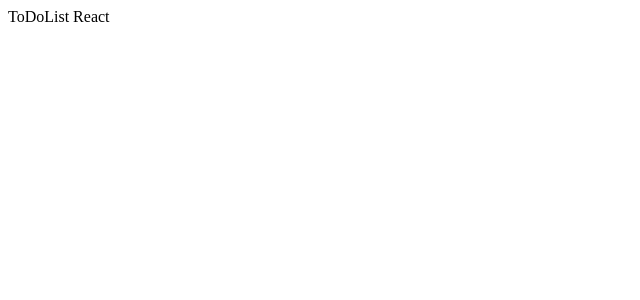
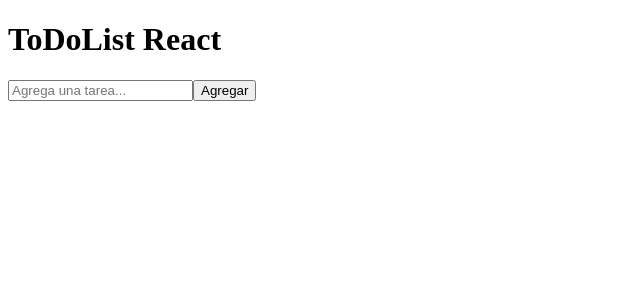
Before and after one commit to NicolasNakasone/ToDoList_React, a React (Vite) app: page / in a window 1280 px wide. Shown: the top 300 px of the page, without its empty margins (0-640 px from the left). Built offline with nearby package versions, Linux system fonts and the light colour scheme.

Commit message:
feat(form): finished form to add todos

```diff
--- a/src/App.tsx
+++ b/src/App.tsx
@@ -1,3 +1,34 @@
+import { useState } from "react";
+import "./App.css";
+import TextField from "./components/ToDoInput";
+
 export default function App() {
-  return <main>ToDoList React</main>;
+  const [toDo, setToDo] = useState("");
+  const [todos, setTodos] = useState<string[]>([]);
+
+  const handleAddToDo = () => {
+    if (toDo) {
+      setTodos((prevTodos) => [...prevTodos, toDo]);
+    }
+  };
+
+  return (
+    <main>
+      <h1>ToDoList React</h1>
+      <form
+        onSubmit={(e) => {
+          e.preventDefault();
+          handleAddToDo();
+        }}
+      >
+        <TextField {...{ toDo, setToDo }} />
+        <button type="submit">Agregar</button>
+      </form>
+      <ul>
+        {todos.map((toDo, index) => {
+          return <li key={index}>{toDo}</li>;
+        })}
+      </ul>
+    </main>
+  );
 }
--- /dev/null
+++ b/src/components/ToDoInput.tsx
@@ -0,0 +1,17 @@
+import { SetStateAction } from "react";
+
+interface ToDoInputProps {
+  toDo: string;
+  setToDo: (value: SetStateAction<string>) => void;
+}
+
+export default function ToDoInput({ toDo, setToDo }: ToDoInputProps) {
+  return (
+    <input
+      type="text"
+      value={toDo}
+      onChange={({ target: { value } }) => setToDo(value)}
+      placeholder="Agrega una tarea..."
+    />
+  );
+}
--- a/src/main.tsx
+++ b/src/main.tsx
@@ -1,6 +1,6 @@
 import React from "react";
 import ReactDOM from "react-dom/client";
-import App from "./App.tsx";
+import App from "./App";
 
 ReactDOM.createRoot(document.getElementById("root")!).render(
   <React.StrictMode>
--- a/tsconfig.json
+++ b/tsconfig.json
@@ -18,7 +18,11 @@
     "strict": true,
     "noUnusedLocals": true,
     "noUnusedParameters": true,
-    "noFallthroughCasesInSwitch": true
+    "noFallthroughCasesInSwitch": true,
+
+    "paths": {
+      "@/*": ["./src/*"]
+    }
   },
   "include": ["src"],
   "references": [{ "path": "./tsconfig.node.json" }]
--- a/vite.config.ts
+++ b/vite.config.ts
@@ -1,7 +1,13 @@
 import { defineConfig } from "vite";
 import react from "@vitejs/plugin-react";
+import path from "path";
 
 // https://vitejs.dev/config/
 export default defineConfig({
   plugins: [react()],
+  resolve: {
+    alias: {
+      "@": path.resolve(__dirname, "./src/*"),
+    },
+  },
 });
```
Also changed, not shown: src/App.css (added), src/components/ToDoForm.tsx (added).
